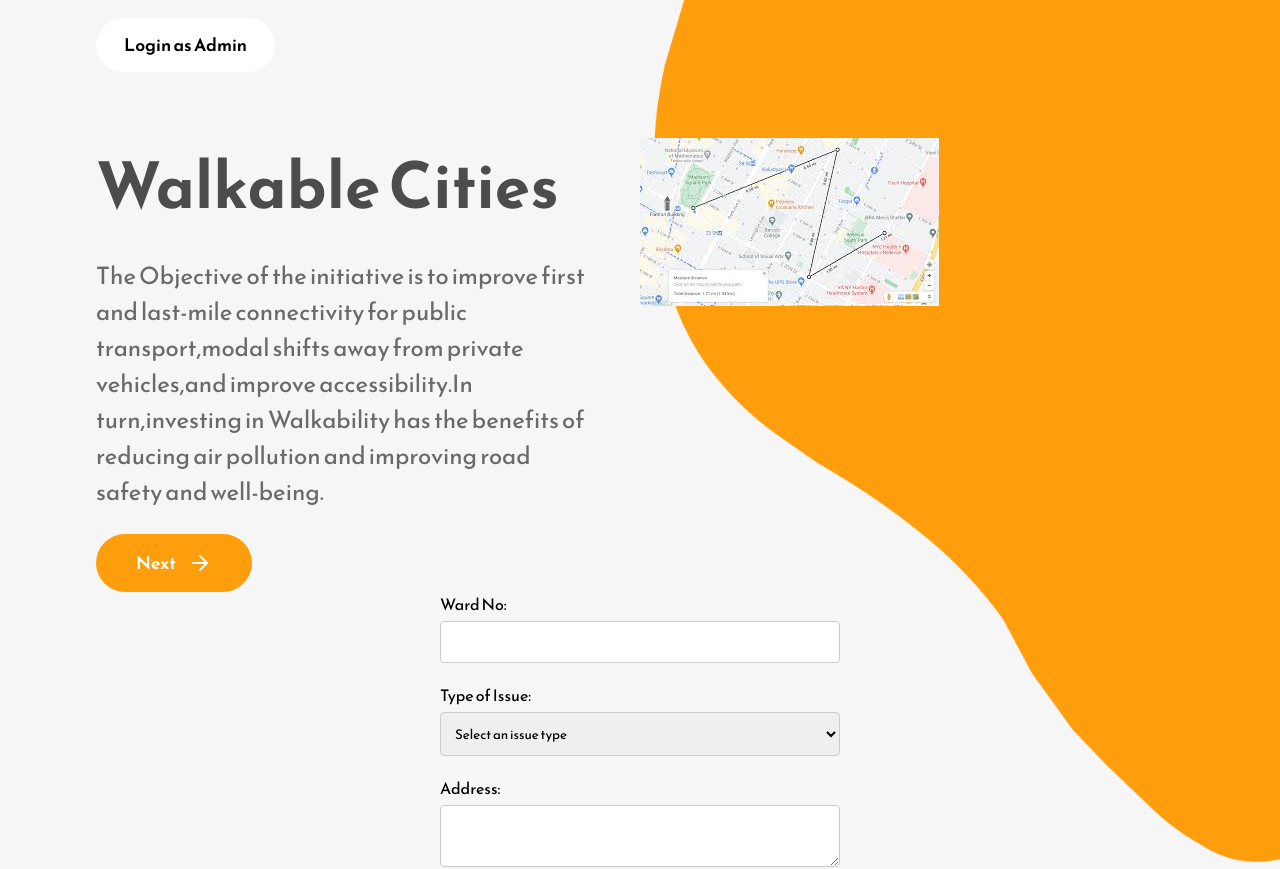
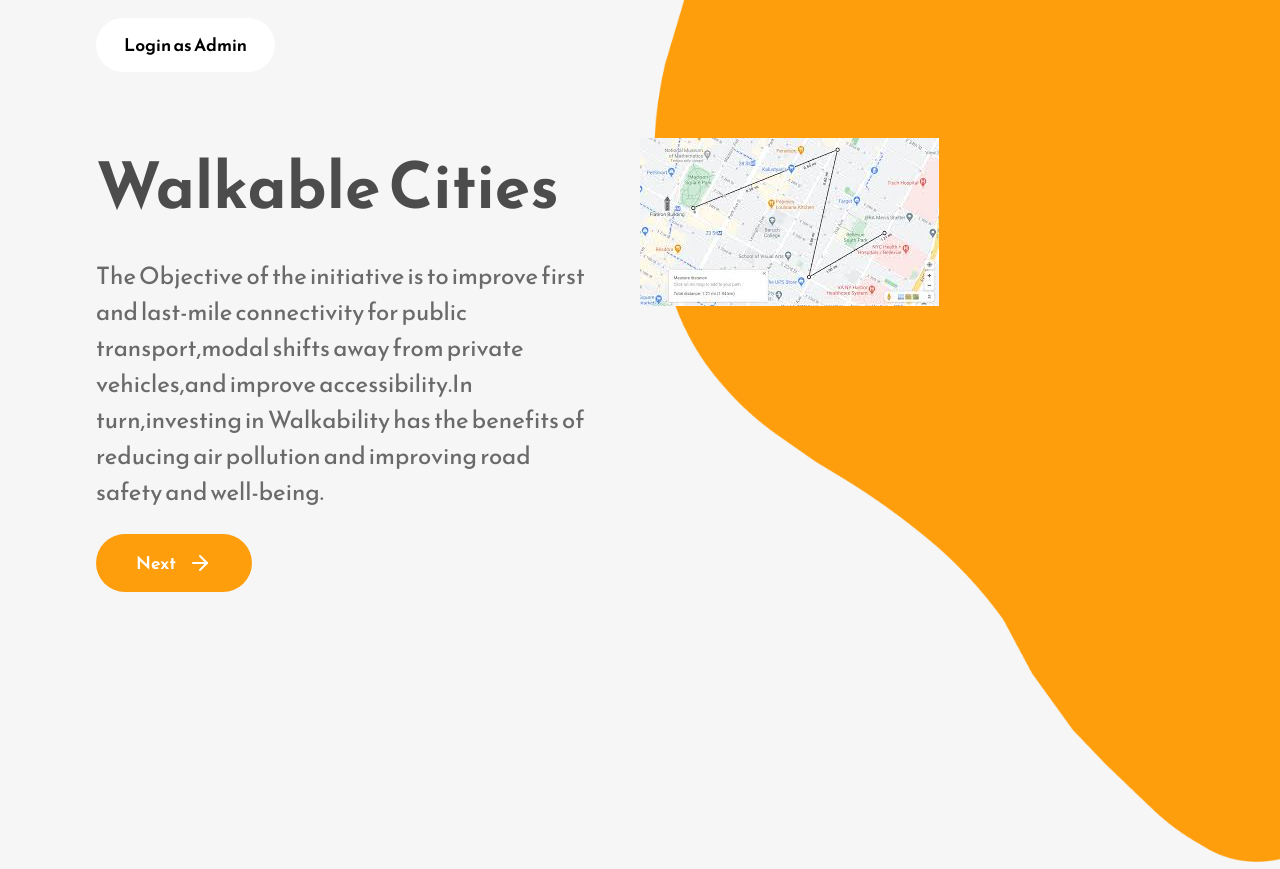
Before and after one commit to cfgblr2023/Team-19, a React (Create React App) app in the folder frontend/: page / in a window 1280 px wide. Shown: the top 869 px of the page. Built offline with nearby package versions, Linux system fonts and the light colour scheme.

Commit message:
Feat:Frontend added react routing || Form to add damaged roads - motivation: added UI for user to easily upload photos and videos of damages roads - changes: added form for adding the images and videos

```diff
--- a/frontend/package.json
+++ b/frontend/package.json
@@ -13,6 +13,7 @@
     "react": "^18.2.0",
     "react-dom": "^18.2.0",
     "react-icons": "^4.7.1",
+    "react-router-dom": "^6.14.1",
     "react-scripts": "^1.1.5",
     "web-vitals": "^2.1.4"
   },
--- a/frontend/src/App.js
+++ b/frontend/src/App.js
@@ -2,13 +2,23 @@ import "./App.css";
 import Home from "./Components/Home";
 import IssueForm from "./Components/form"
 import React from "react";
+import {
+  BrowserRouter,
+  Routes,
+  Route,
+} from "react-router-dom";
 
 function App() {
   return (
     <div className="App">
-      <Home />
+       <BrowserRouter>
 
-      <IssueForm />
+
+      <Routes>
+        <Route path="/" element={<Home/>}/>
+        <Route path="/form" element={<IssueForm/>} />
+      </Routes>
+      </BrowserRouter>
 
     </div>
   );
```
Also changed, not shown: 1 other file (tests, documents, lock files or other folders).
